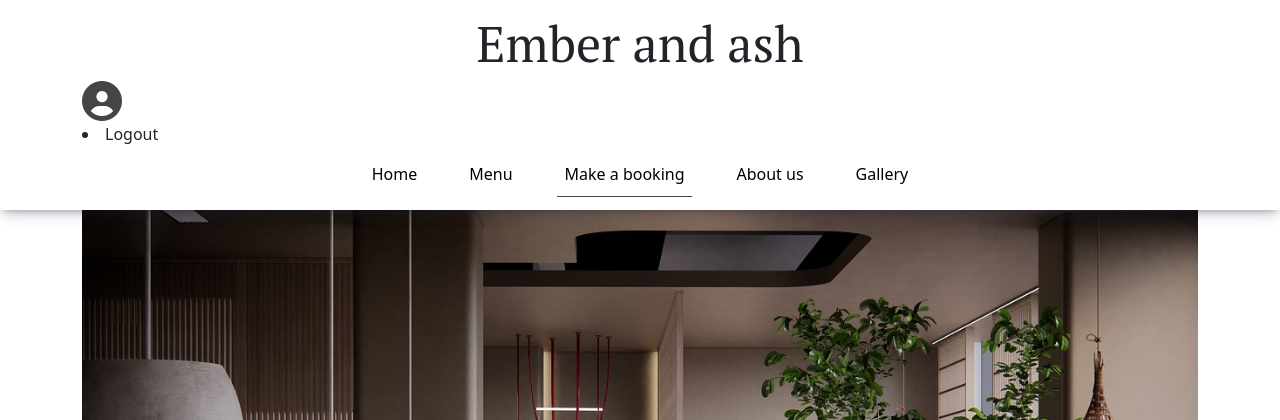
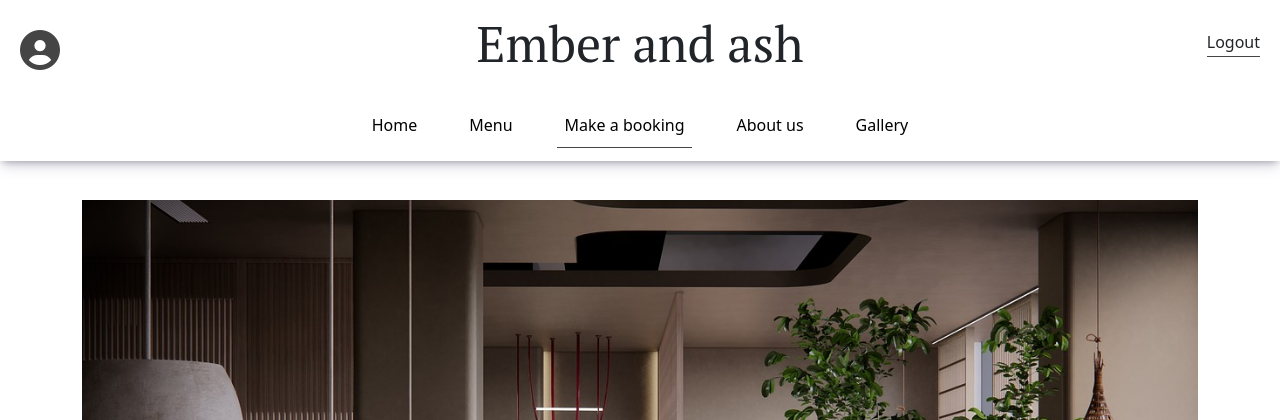
Before and after one commit to JamesBracken/Ember-Ash, a Django app: page / in a window 1280 px wide. Shown: the top 420 px of the page. Run offline with Django 4.2, Linux system fonts and the light colour scheme; the visitor is signed in with stand-in values (Sample User, id 1); some libraries are stand-ins or nearby versions.

Commit message:
Fix: profile icon position, removed bullet point on header

```diff
--- a/static/css/style.css
+++ b/static/css/style.css
@@ -196,10 +196,18 @@ nav li {
 
   /* Login buttons */
 
-  .login-link {
+  .login-link,
+  .logout-link {
     position: fixed!important;
     top: 30px;
     right: 20px;
+    max-width: fit-content;
+  }
+
+  .profile-link {
+    position: fixed!important;
+    top: 30px;
+    left: 20px;
     max-width: fit-content;
   }
 
--- a/templates/base.html
+++ b/templates/base.html
@@ -42,20 +42,25 @@
           {% comment %}If check to add user profile if authenticated{% endcomment %}
           {% if user.is_authenticated %}
             {% comment %}My profile Log out{% endcomment %}
-            <a href="FILL IN WITH PROFILE LINK"><i class="fa-solid fa-circle-user"></i></a>
+            {% comment %} <a href="FILL IN WITH PROFILE LINK"><i class="fa-solid fa-circle-user"></i></a> {% endcomment %}
           {% endif %}
           {% if user.is_authenticated %}
-            <li class="nav-item">
-              <a class="nav-link {% if request.path == logout_url %}active{% endif %}" aria-current="page" href="{% url 'account_logout' %}">Logout</a>
-            </li>
+            <ul>
+              <li class="nav-item">
+                <a class="nav-link nav-link-cta logout-link{% if request.path == logout_url %}active{% endif %}" aria-current="page" href="{% url 'account_logout' %}">Logout</a>
+                <a href="FILL IN WITH PROFILE LINK" class="profile-link"><i class="fa-solid fa-circle-user"></i></a>
+              </li>
+            </ul>
           {% else %}
             {% comment %}KEEPING INCASE REGISTER NAV LINK NEEDED{% endcomment %}
             {% comment %} <li class="nav-item">
               <a class="nav-link {% if request.path == signup_url %}active{% endif %}" aria-current="page" href="{% url 'account_signup' %}">Register</a>
             </li> {% endcomment %}
-            <li class="nav-item">
-              <a class="nav-link nav-link-cta login-link" data-bs-toggle="modal" data-bs-target="#login-modal-toggle">Login</a>
-            </li>
+            <ul>
+              <li class="nav-item">
+                <a class="nav-link nav-link-cta login-link" data-bs-toggle="modal" data-bs-target="#login-modal-toggle">Login</a>
+              </li>
+            </ul>
           {% endif %}
         </div>
       </div>
@@ -148,8 +153,7 @@
                       </div>
                       <div>{{ form.password.label_tag }}
                         {{ form.password|add_class:'form-input' }}
-                        {{ form.password.errors }}
-                      </div>
+                        {{ form.password.errors }}</div>
                       {% if form.non_field_errors %}
                         <div>{{ form.non_field_errors }}</div>
                       {% endif %}
```
